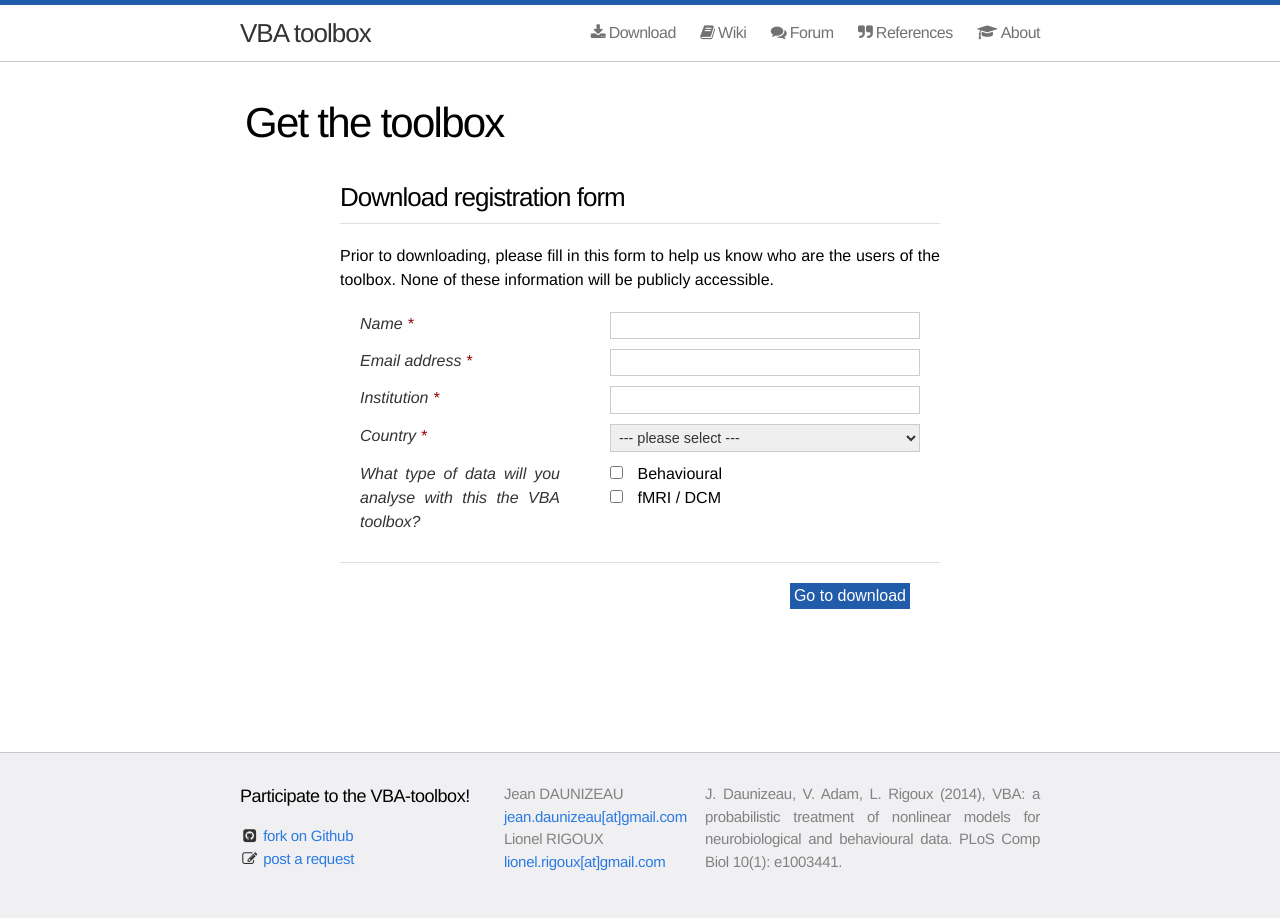
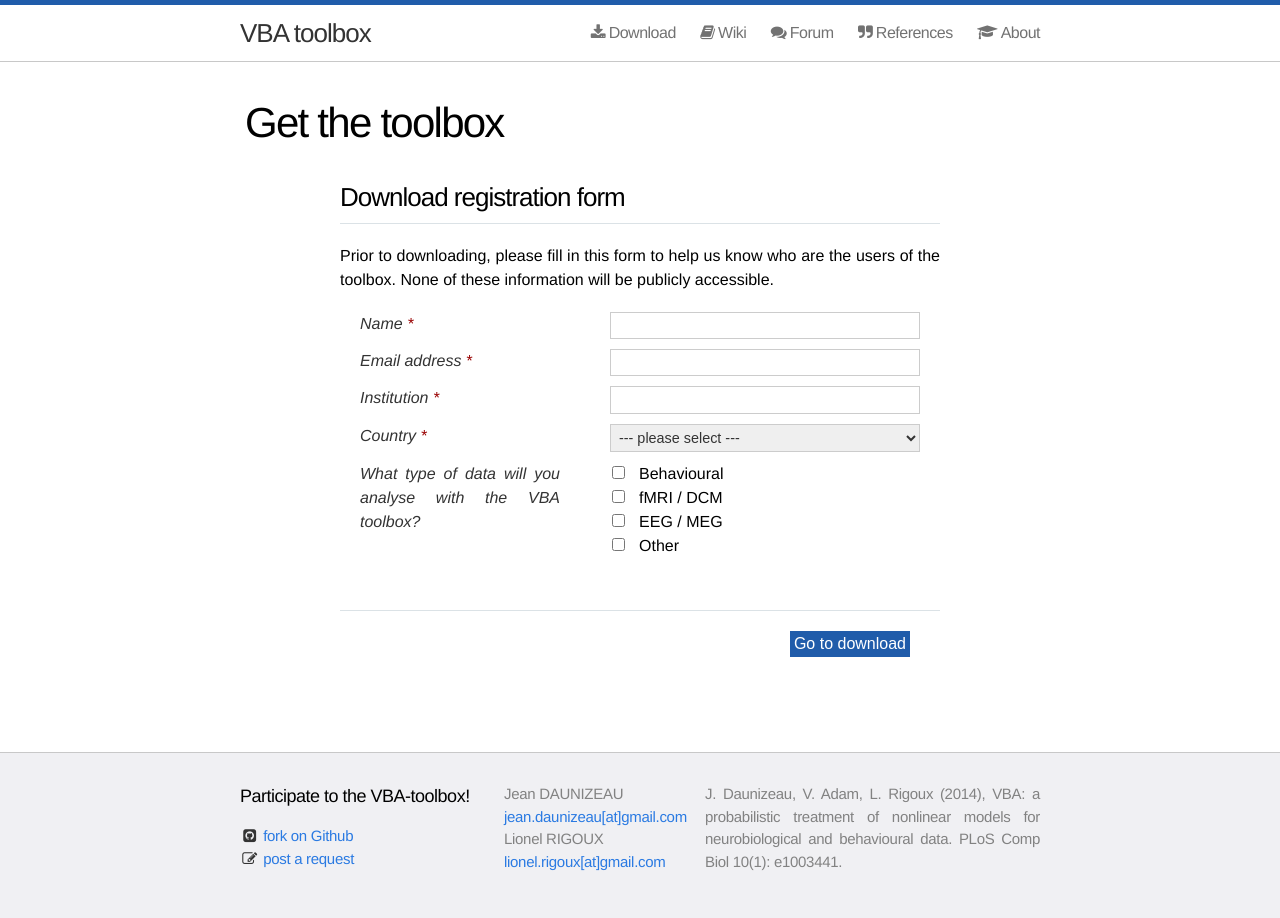
Before and after one commit to MBB-team/VBA-toolbox, a Jekyll site: the page built from download/index.md, in a window 1280 px wide. Built offline with Jekyll 4.4.1, drawn with Linux system fonts in a browser that asks for light colours; nearby versions of some CDN libraries.

Commit message:
added items to form

```diff
--- a/css/main.css
+++ b/css/main.css
@@ -630,10 +630,13 @@ p.reference {
 
 .ss-choices {
    list-style-type: none;
+   display:inline-block;
+   width:290px;
+
 }
 
 .ss-choice-item input {
-  margin-left: 20px;
+    margin-left: -20px;
 }
 
 select.ss-q-short  {
--- a/download/index.md
+++ b/download/index.md
@@ -314,7 +314,7 @@ target="hidden_iframe" onsubmit="submitted=true;">
 
 
 <label class="ss-q-item-label" for="entry_268375085">
-    <div class="ss-q-title">What type of data will you analyse with this the VBA toolbox?</div>
+    <div class="ss-q-title">What type of data will you analyse with the VBA toolbox?</div>
 </label>
 
 <ul class="ss-choices" role="group">
@@ -326,6 +326,14 @@ target="hidden_iframe" onsubmit="submitted=true;">
             <input type="checkbox" name="entry.1443269083" value="fMRI / DCM" id="group_1443269083_2" role="checkbox" class="ss-q-checkbox">
             <span class="ss-choice-label">fMRI / DCM</span>
     </li>
+    <li class="ss-choice-item">
+            <input type="checkbox" name="entry.1443269083" value="EEG / MEG" id="group_1443269083_3" role="checkbox" class="ss-q-checkbox">
+            <span class="ss-choice-label">EEG / MEG</span>
+    </li>
+    <li class="ss-choice-item">
+            <input type="checkbox" name="entry.1443269083" value="Other" id="group_1443269083_4" role="checkbox" class="ss-q-checkbox">
+            <span class="ss-choice-label">Other</span>
+    </li>
 </ul>
 
 <input type="hidden" name="draftResponse" value="[,,&quot;8008999962068803936&quot;]">
```
